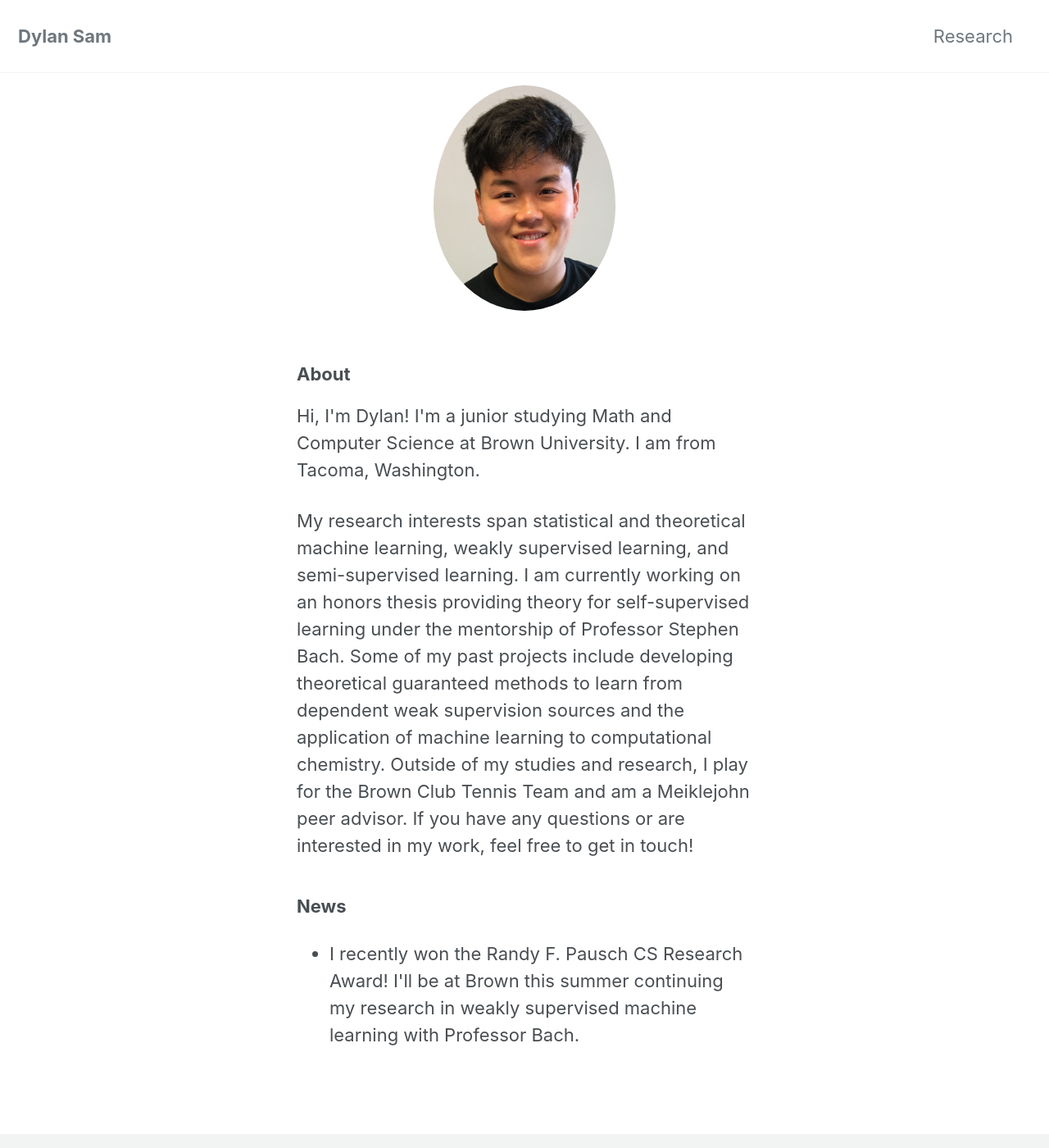
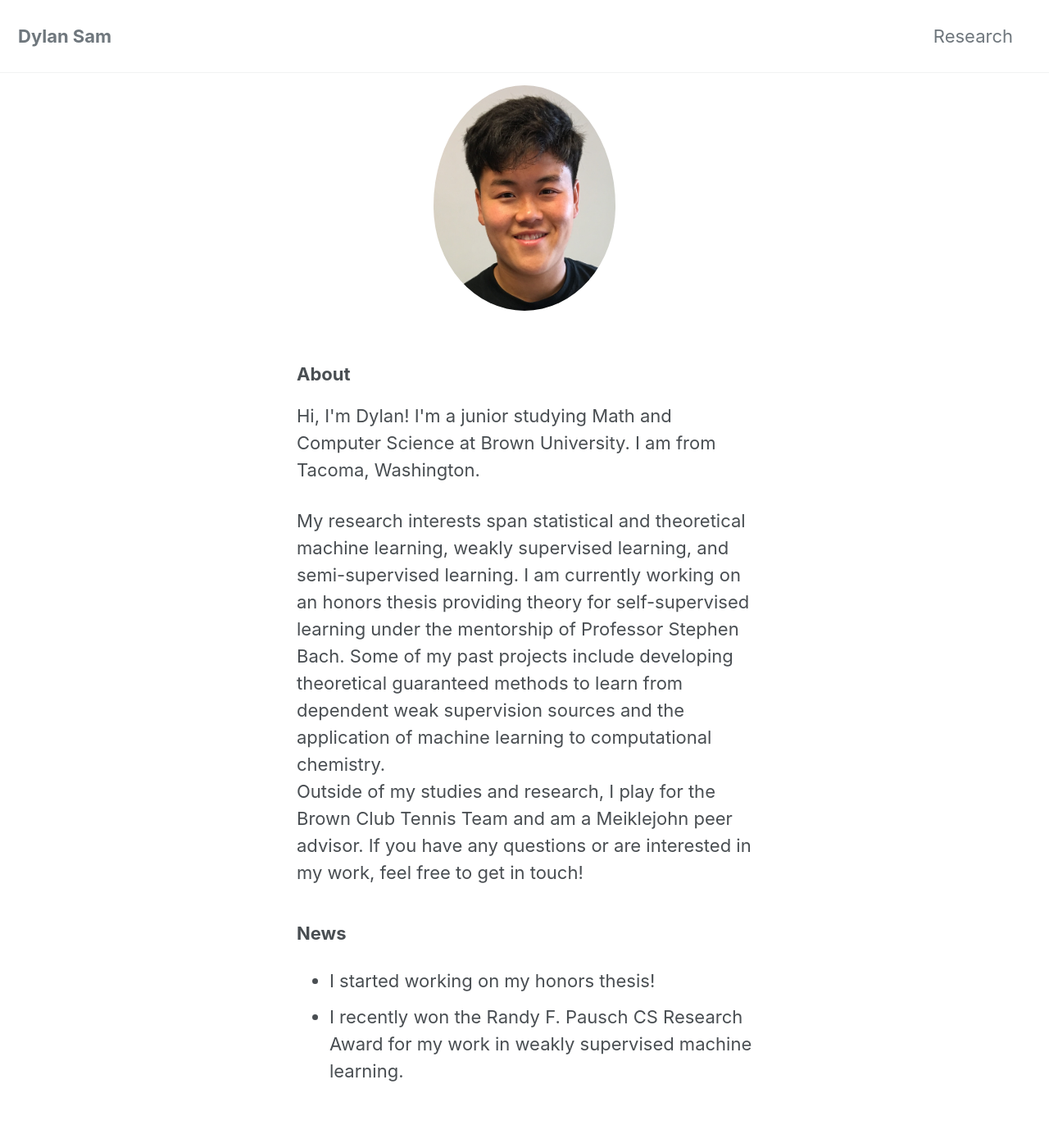
Before and after one commit to dsam99/dsam99.github.io, a Jekyll site: the page built from index.md, in a window 1280 px wide and 1400 px high. Shown: the whole window at 82% size. Built offline with Jekyll 4.4.1, drawn with Linux system fonts in a browser that asks for light colours; cached includes are drawn as plain includes; nearby versions of some CDN libraries.

Commit message:
fixing list and adding stuff about thesis

```diff
--- a/_layouts/home.html
+++ b/_layouts/home.html
@@ -21,7 +21,7 @@ layout: default
 		My research interests span statistical and theoretical machine learning, weakly supervised learning, and semi-supervised learning.
 		I am currently working on an honors thesis providing theory for self-supervised learning under the mentorship
 		of Professor Stephen Bach. Some of my past projects include developing theoretical
-		guaranteed methods to learn from dependent weak supervision sources and the application of machine learning to computational chemistry.
+		guaranteed methods to learn from dependent weak supervision sources and the application of machine learning to computational chemistry. <br>
 
 		Outside of my studies and research, I play for the Brown Club Tennis Team and am a Meiklejohn peer advisor. If you have any questions or are interested in my work, feel free to get in touch!
 	</p>
@@ -30,7 +30,8 @@ layout: default
 	<h3>News</h1>
 	<p>
 		<ul>
-			<li>I recently won the Randy F. Pausch CS Research Award! I'll be at Brown this summer continuing my research in weakly supervised machine learning with Professor Bach.</li>
+			<li>I started working on my honors thesis!</li>
+			<li>I recently won the Randy F. Pausch CS Research Award for my work in weakly supervised machine learning.</li>
 		</ul>
 	</p>
 </div>
```
